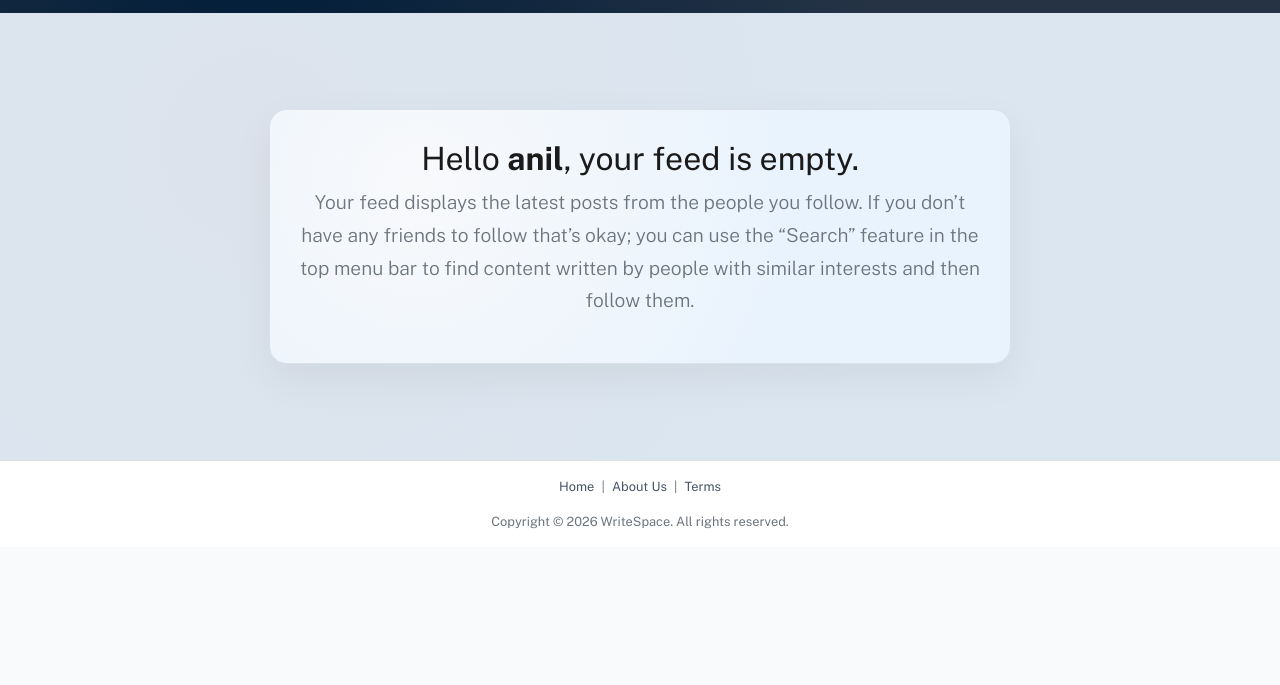
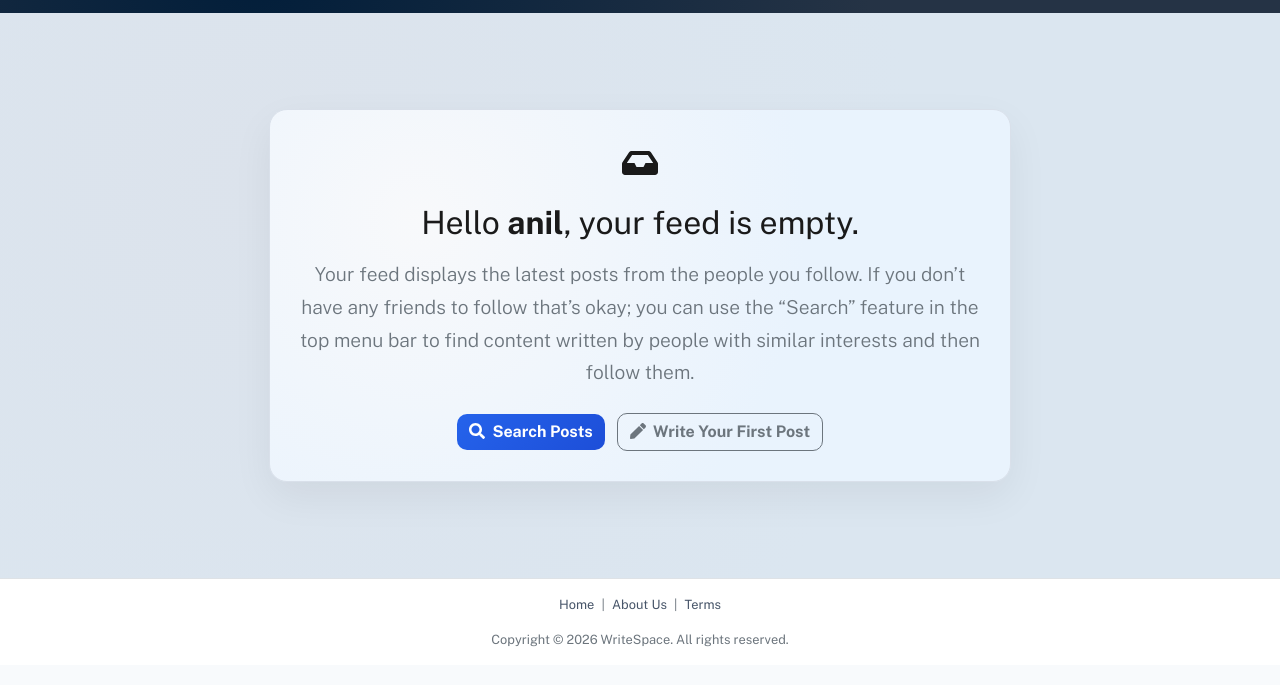
Before and after one commit to anilbegin/react-basic-resource, a plain HTML site: page html-templates/index-empty-feed.html in a window 1280 px wide. Shown: the part 51-736 px from the top of the page. Drawn offline with nearby package versions, Linux system fonts and the light colour scheme.

Commit message:
added faicon, cta section

```diff
--- a/html-templates/index-empty-feed.html
+++ b/html-templates/index-empty-feed.html
@@ -40,9 +40,21 @@
 
     <main class="py-5 behind">
       <div class="container container--narrow py-md-5">
-        <div class="modern-card">
-        <h2 class="text-center">Hello <strong>anil</strong>, your feed is empty.</h2>
-        <p class="lead text-muted text-center">Your feed displays the latest posts from the people you follow. If you don&rsquo;t have any friends to follow that&rsquo;s okay; you can use the &ldquo;Search&rdquo; feature in the top menu bar to find content written by people with similar interests and then follow them.</p>
+        <div class="modern-card no-hover text-center">
+          <div class="mb-3" style="font-size: 2rem;">
+            <i class="fas fa-inbox"></i>
+          </div>
+          <h2 class="text-center mb-3">Hello <strong>anil</strong>, your feed is empty.</h2>
+          <p class="lead text-muted text-center mx-auto">Your feed displays the latest posts from the people you follow. If you don&rsquo;t have any friends to follow that&rsquo;s okay; you can use the &ldquo;Search&rdquo; feature in the top menu bar to find content written by people with similar interests and then follow them.</p>
+          <!-- new actions -->
+          <div class="mt-4">
+            <a href="#" class="btn btn-success mr-2">
+             <i class="fas fa-search mr-1"></i> Search Posts
+            </a>
+            <a href="create-post.html" class="btn btn-outline-secondary">
+              <i class="fas fa-pen mr-1"></i> Write Your First Post
+            </a>
+          </div>
         </div>
       </div>
     </main>
```
